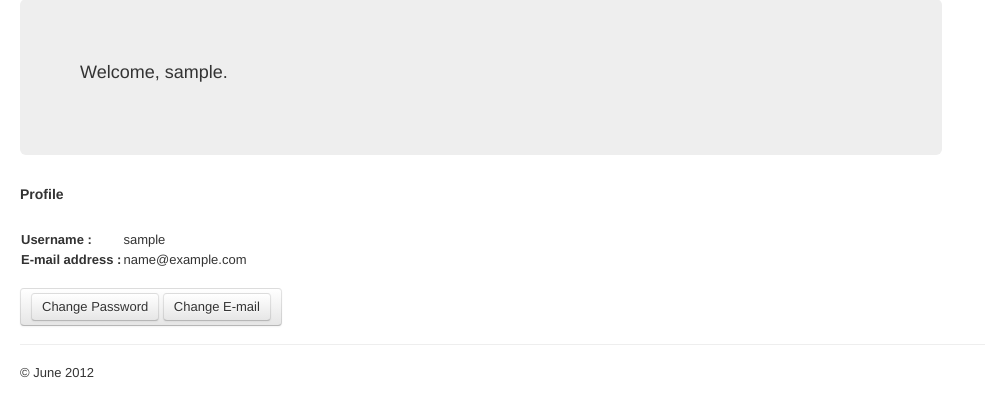
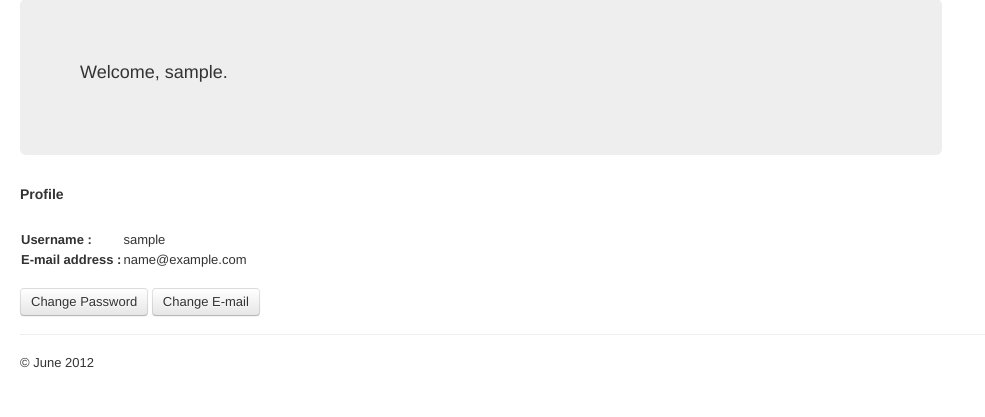
Before and after one commit to grgizem/simple-blog, a Django app: page /accounts/profile/ in a window 1280 px wide. Shown: the part 61-478 px from the top of the page, without its empty margins (0-985 px from the left). Run offline with Django 3.2, Linux system fonts and the light colour scheme; the visitor is signed in with stand-in values (Sample User, id 1); parts of the project's set-up code (start-up, migrations or seed data) failed here and were passed over; some libraries are stand-ins or nearby versions.

Commit message:
edit profile url added

```diff
--- a/mysite/templates/profile.html
+++ b/mysite/templates/profile.html
@@ -16,8 +16,7 @@
 		</tr>
             </table>
 	<br>
-		<div class="btn group">
-			<a href="/change_pass/"><button class="btn">Change Password</button></a>
-			<a href="/change_email/"><button class="btn">Change E-mail</button></a>
-		</div>
+		<a href="/change_pass/"><button class="btn">Change Password</button></a>
+		<a href="/change_email/"><button class="btn">Change E-mail</button></a>
+
 {% endblock %}
--- a/mysite/urls.py
+++ b/mysite/urls.py
@@ -1,5 +1,5 @@
 from django.conf.urls.defaults import patterns, include, url
-from blog.user_view import login, logout, register, resetpass
+from blog.user_view import logout, register, resetpass
 from blog.views import newpost, profile
 from django.contrib.staticfiles.urls import staticfiles_urlpatterns
 from django.contrib import admin
@@ -18,8 +18,9 @@ urlpatterns = patterns('',
     url(r'^accounts/login/$',  'django.contrib.auth.views.login', {'template_name' : 'login.html'}),
     url(r'^accounts/logout/$', logout),
     url(r'^accounts/register/$', register),
+
+    url(r'^accounts/editprofile/$', 'django.contrib.auth.views.password_change', {'template_name' : 'editprofile.html'}),
     url(r'^accounts/profile/$', profile),
-
     url(r'^newpost/$', newpost, name='newpost'),
 
 )
```
